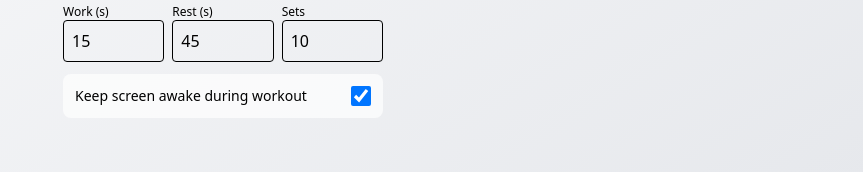
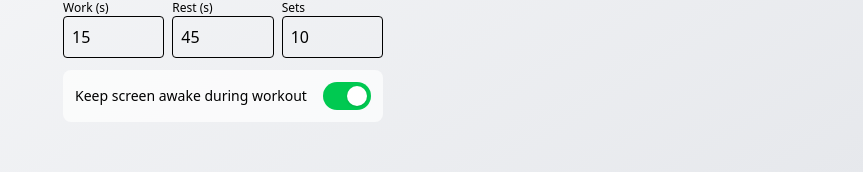
Before and after one commit to juusolaossi/workout-timer, a React (Vite) app: page / in a window 1280 px wide. Shown: the part 561-733 px from the top of the page, without its empty margins (417-1280 px from the left). Built offline with nearby package versions, Linux system fonts and the light colour scheme.

Commit message:
Improve set progress and wake lock control

```diff
--- a/src/WorkoutTimer.jsx
+++ b/src/WorkoutTimer.jsx
@@ -313,6 +313,10 @@ export default function WorkoutTimer() {
     ? "Workout Complete!"
     : phase;
 
+  const setProgress = rounds
+    ? Math.min(100, (Number(currentRound) / Number(rounds)) * 100)
+    : 0;
+
   return (
     <div
       className={`min-h-screen flex items-center justify-center p-4 ${bgClass}`}
@@ -347,8 +351,16 @@ export default function WorkoutTimer() {
         </div>
 
         {isRunning && !isCountdown && (
-          <div className="text-center text-sm mb-4">
-            Set {currentRound} / {rounds}
+          <div className="mt-3 mb-4">
+            <div className="text-center text-xl font-bold tracking-wide">
+              SET {currentRound} <span className="font-normal text-base">OF</span> {rounds}
+            </div>
+            <div className="mt-2 h-2 w-full overflow-hidden rounded-full bg-white/40">
+              <div
+                className="h-full rounded-full bg-white transition-all duration-300"
+                style={{ width: `${setProgress}%` }}
+              />
+            </div>
           </div>
         )}
 
@@ -433,15 +445,28 @@ export default function WorkoutTimer() {
               </label>
             </div>
 
-            <label className="flex items-center justify-between rounded-lg bg-white/70 px-3 py-3 text-sm">
+            <div className="flex items-center justify-between rounded-lg bg-white/70 px-3 py-3 text-sm">
               <span>Keep screen awake during workout</span>
-              <input
-                type="checkbox"
-                checked={keepScreenAwake}
-                onChange={(e) => setKeepScreenAwake(e.target.checked)}
-                className="h-5 w-5"
-              />
-            </label>
+              <button
+                type="button"
+                role="switch"
+                aria-checked={keepScreenAwake}
+                aria-label="Keep screen awake during workout"
+                onClick={(e) => {
+                  e.stopPropagation();
+                  setKeepScreenAwake((value) => !value);
+                }}
+                className={`relative inline-flex h-7 w-12 flex-shrink-0 items-center rounded-full transition-colors focus:outline-none focus:ring-2 focus:ring-green-500 focus:ring-offset-2 ${
+                  keepScreenAwake ? "bg-green-500" : "bg-gray-300"
+                }`}
+              >
+                <span
+                  className={`inline-block h-5 w-5 transform rounded-full bg-white shadow transition-transform ${
+                    keepScreenAwake ? "translate-x-6" : "translate-x-1"
+                  }`}
+                />
+              </button>
+            </div>
           </div>
         )}
       </div>
```
